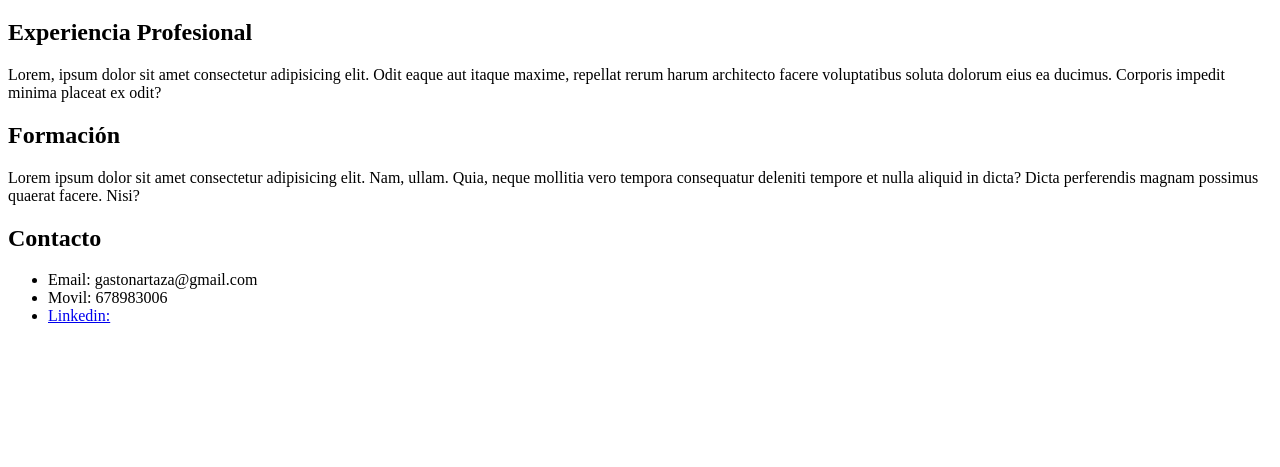
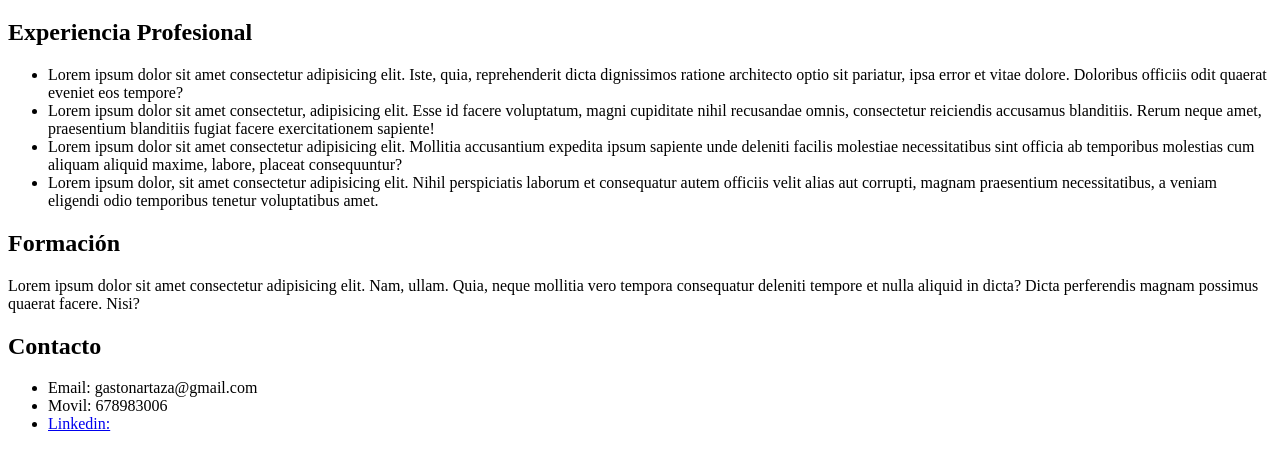
Before and after one commit to Gaston82/cv-gaston-artaza, a plain HTML site: page index.html in a window 1280 px wide. Shown: the part 161-628 px from the top of the page. Drawn offline with Linux system fonts and the light colour scheme.

Commit message:
add work experience list

```diff
--- a/index.html
+++ b/index.html
@@ -20,8 +20,21 @@
   <main>
     <section>
       <h2>Experiencia Profesional</h2>
-      <p>Lorem, ipsum dolor sit amet consectetur adipisicing elit. Odit eaque aut itaque maxime, repellat rerum harum
-        architecto facere voluptatibus soluta dolorum eius ea ducimus. Corporis impedit minima placeat ex odit?</p>
+      <ul>
+        <li>Lorem ipsum dolor sit amet consectetur adipisicing elit. Iste, quia, reprehenderit dicta dignissimos ratione
+          architecto optio sit pariatur, ipsa error et vitae dolore. Doloribus officiis odit quaerat eveniet eos
+          tempore?</li>
+        <li>Lorem ipsum dolor sit amet consectetur, adipisicing elit. Esse id facere voluptatum, magni cupiditate nihil
+          recusandae omnis, consectetur reiciendis accusamus blanditiis. Rerum neque amet, praesentium blanditiis fugiat
+          facere exercitationem sapiente!</li>
+        <li>Lorem ipsum dolor sit amet consectetur adipisicing elit. Mollitia accusantium expedita ipsum sapiente unde
+          deleniti facilis molestiae necessitatibus sint officia ab temporibus molestias cum aliquam aliquid maxime,
+          labore, placeat consequuntur?</li>
+        <li>Lorem ipsum dolor, sit amet consectetur adipisicing elit. Nihil perspiciatis laborum et consequatur autem
+          officiis velit alias aut corrupti, magnam praesentium necessitatibus, a veniam eligendi odio temporibus
+          tenetur voluptatibus amet.</li>
+      </ul>
+
     </section>
     <section>
       <h2>Formación</h2>
```
